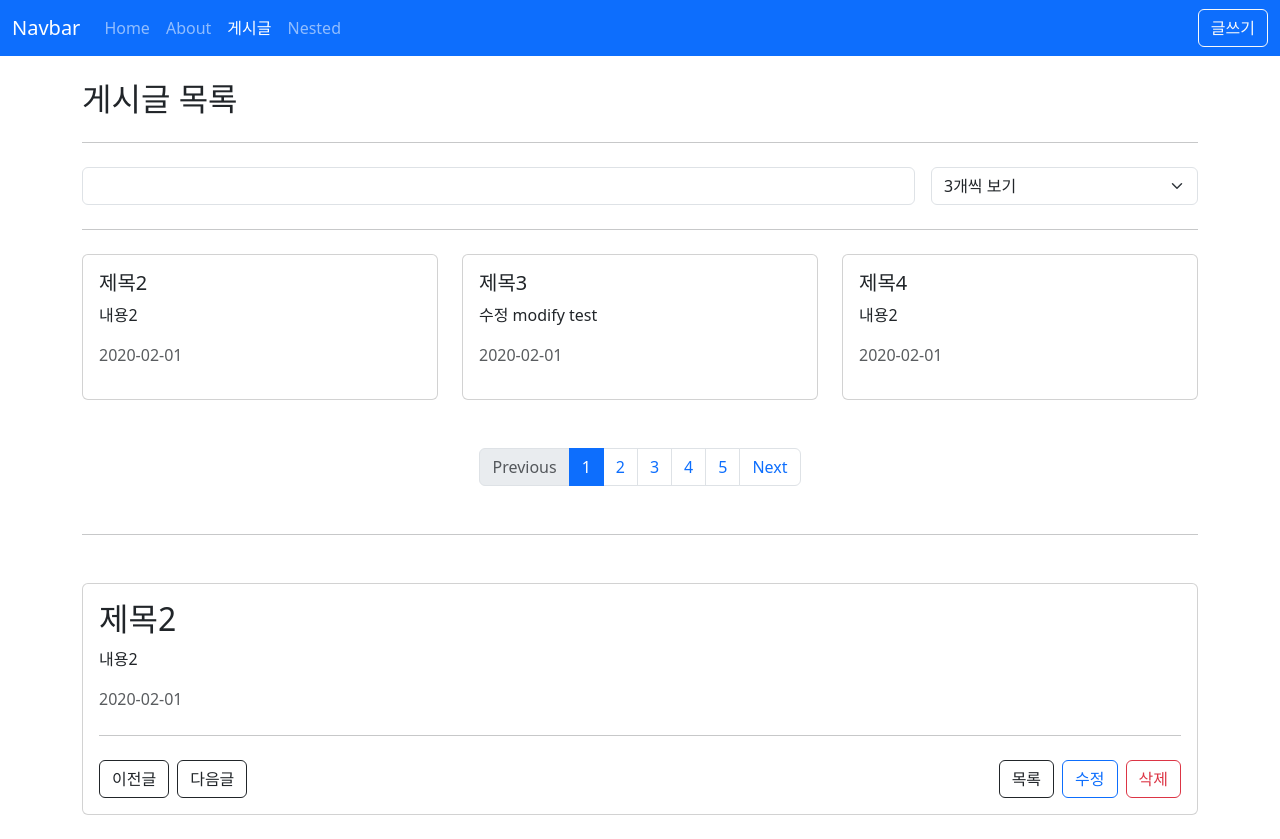
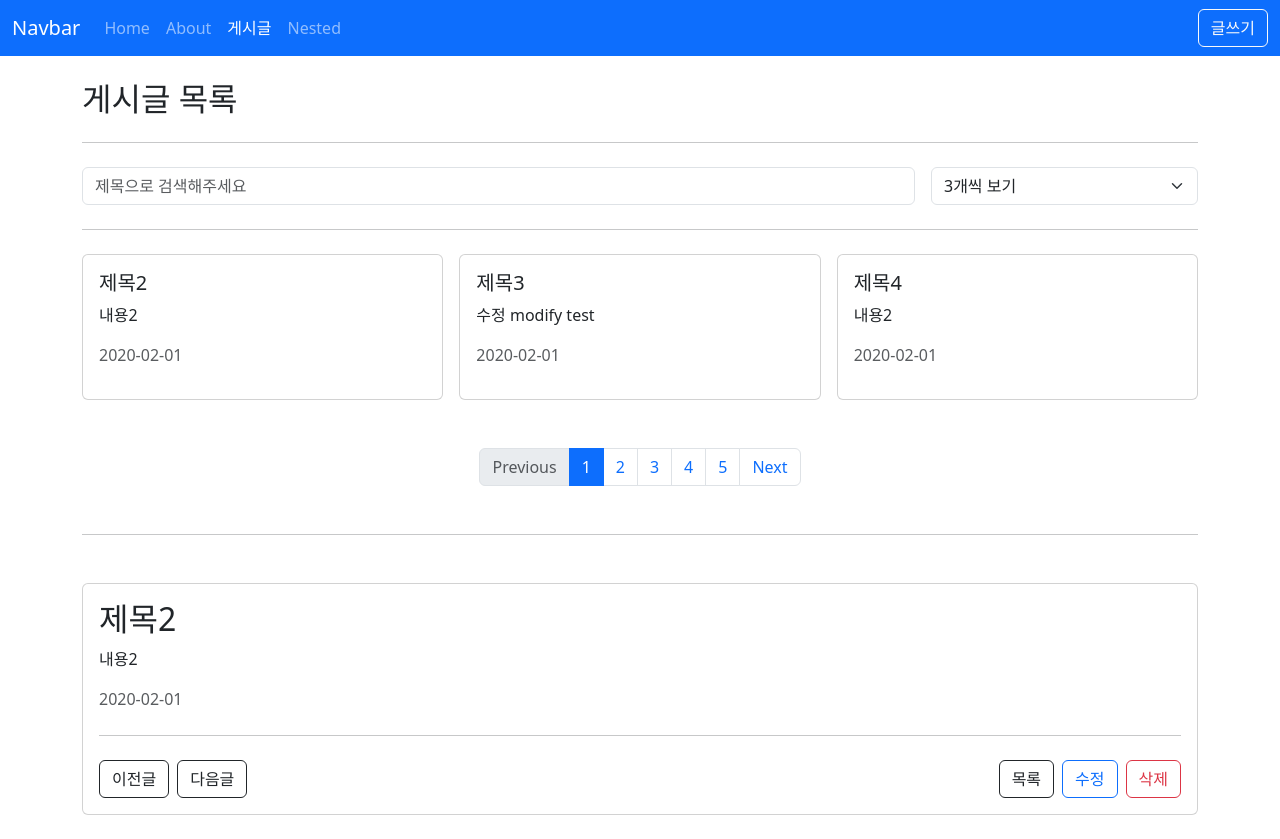
Before and after one commit to kimsolee95/vue-practice, a Vue app in the folder vue3-practice/vue-chapter1/vue3-posts/: page /posts in a window 1280 px wide. Built offline with nearby package versions, Linux system fonts and the light colour scheme; data requests are answered from the project's data file.

Commit message:
feat: filter 컴포넌트, AppGrid 컴포넌트 추가 및 적용

```diff
--- /dev/null
+++ b/vue3-practice/vue-chapter1/vue3-posts/src/components/AppGrid.vue
@@ -0,0 +1,20 @@
+<template>
+  <div class="row g-3">
+    <div v-for="(item, index) in items" :key="index" class="col-4">
+      <slot :item="item" :index="index"></slot>
+    </div>
+  </div>
+</template>
+<script setup>
+defineProps({
+  items: {
+    type: Array,
+    required: true
+  },
+  colClass: {
+    type: String,
+    default: 'col-4'
+  }
+})
+</script>
+<style lang="scss"></style>
--- /dev/null
+++ b/vue3-practice/vue-chapter1/vue3-posts/src/components/posts/PostFilter.vue
@@ -0,0 +1,35 @@
+<template>
+  <!-- search filter -->
+  <form @submit.prevent>
+    <div class="row g-3">
+      <div class="col">
+        <input
+          :value="title"
+          @input="$emit('update:title', $event.target.value)"
+          type="text"
+          class="form-control"
+          placeholder="제목으로 검색해주세요"
+        />
+      </div>
+      <div class="col-3">
+        <select
+          :value="limit"
+          @input="$emit('update:limit', $event.target.value)"
+          class="form-select"
+        >
+          <option value="3">3개씩 보기</option>
+          <option value="6">6개씩 보기</option>
+          <option value="9">9개씩 보기</option>
+        </select>
+      </div>
+    </div>
+  </form>
+</template>
+<script setup>
+defineProps({
+  title: String,
+  limit: Number
+})
+defineEmits(['update:title', 'update:limit'])
+</script>
+<style lang="scss"></style>
--- a/vue3-practice/vue-chapter1/vue3-posts/src/views/HomeView.vue
+++ b/vue3-practice/vue-chapter1/vue3-posts/src/views/HomeView.vue
@@ -3,13 +3,17 @@
     <h2>Home View</h2>
     <button @click="goAboutPage" class="btn btn-primary">About 이동</button>
     <hr class="my-4" />
-    <div class="row g-3">
-      <div v-for="post in posts" :key="post.id" class="col-4"></div>
-    </div>
+    <AppGrid :items="items" v-slot="{ item }">
+      <AppCard>{{ item }}</AppCard>
+    </AppGrid>
   </div>
 </template>
 <script setup>
+import { ref } from 'vue'
 import { useRoute, useRouter } from 'vue-router'
+
+import AppCard from '@/components/AppCard.vue'
+import AppGrid from '@/components/AppGrid.vue'
 
 const route = useRoute()
 const router = useRouter()
@@ -18,5 +22,7 @@ console.log('route.path: ', route.path)
 const goAboutPage = () => {
   router.push('/about')
 }
+
+const items = ref(['사과', '딸기', '포도', '바나나'])
 </script>
 <style lang="scss"></style>
--- a/vue3-practice/vue-chapter1/vue3-posts/src/views/posts/PostListView.vue
+++ b/vue3-practice/vue-chapter1/vue3-posts/src/views/posts/PostListView.vue
@@ -3,33 +3,19 @@
     <h2>게시글 목록</h2>
     <hr class="my-4" />
     <!-- search filter -->
-    <form @submit.prevent>
-      <div class="row g-3">
-        <div class="col">
-          <input v-model="params.title_like" type="text" class="form-control" />
-        </div>
-        <div class="col-3">
-          <select v-model="params._limit" class="form-select">
-            <option value="3">3개씩 보기</option>
-            <option value="6">6개씩 보기</option>
-            <option value="9">9개씩 보기</option>
-          </select>
-        </div>
-      </div>
-    </form>
+    <PostFilter v-model:title="params.title_like" v-model:limit="params._limit" />
+
     <hr class="my-4" />
-  </div>
-
-  <div class="row">
-    <div v-for="post in posts" :key="post.id" class="col-4">
-      <PostItem
-        :title="post.title"
-        :content="post.content"
-        :created-at="post.createdAt"
-        @click="goPage(post.id)"
-      >
-      </PostItem>
-    </div>
+    <AppGrid :items="posts">
+      <template v-slot="{ item }">
+        <PostItem
+          :title="item.title"
+          :content="item.content"
+          :created-at="item.createdAt"
+          @click="goPage(item.id)"
+        />
+      </template>
+    </AppGrid>
   </div>
 
   <AppPagination
@@ -48,8 +34,11 @@
 <script setup>
 import PostItem from '@/components/posts/PostItem.vue'
 import PostDetailView from '@/views/posts/PostDetailView.vue'
+import PostFilter from '@/components/posts/PostFilter.vue'
+
 import AppCard from '@/components/AppCard.vue'
 import AppPagination from '@/components/AppPagination.vue'
+import AppGrid from '@/components/AppGrid.vue'
 
 import { ref, computed, watch, onMounted } from 'vue'
 import { getPosts } from '@/api/posts'
```
